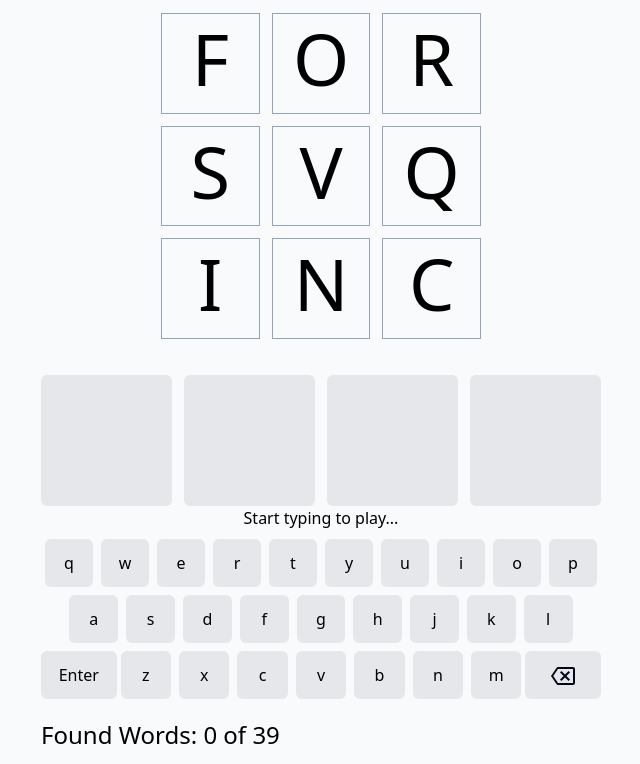
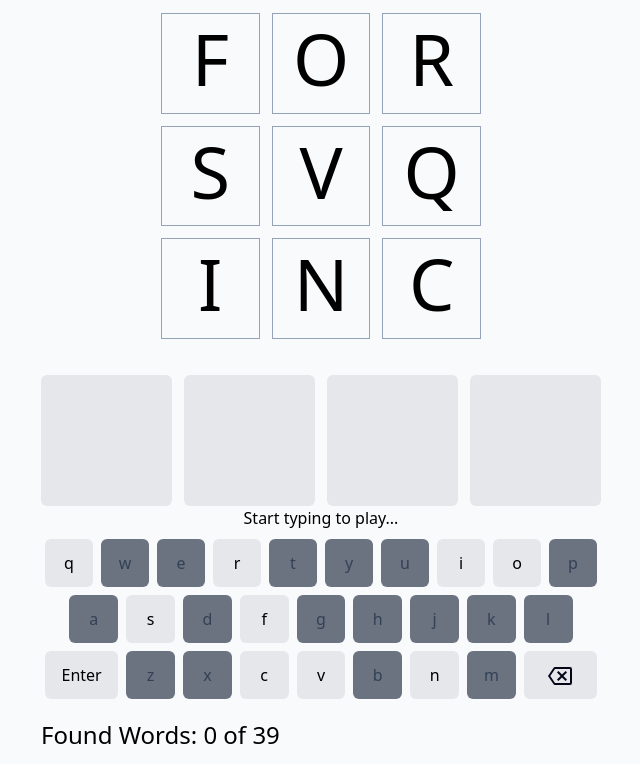
Before and after one commit to exportsmedia/word-finder, a website: page index.html in a window 1280 px wide. Shown: the part 187-951 px from the top of the page, without its empty margins (319-959 px from the left). Drawn offline with nearby package versions, Linux system fonts and the light colour scheme.

Commit message:
disable keyboard

```diff
--- a/index.html
+++ b/index.html
@@ -79,42 +79,42 @@
             <div id="keyboard">
 
               <div class="mt-2 m-auto text-center flex">
-                  <button type="button" @click="checkKey('q')" class="flex-1 mx-1 h-12 transition duration-150 ease-in-out bg-gray-200 rounded-md focus:outline-none text-center dark:bg-gray-700 dark:text-white">q</button>
-                  <button type="button" @click="checkKey('w')" class="flex-1 mx-1 h-12 transition duration-150 ease-in-out bg-gray-200 rounded-md focus:outline-none text-center dark:bg-gray-700 dark:text-white">w</button>
-                  <button type="button" @click="checkKey('e')" class="flex-1 mx-1 h-12 transition duration-150 ease-in-out bg-gray-200 rounded-md focus:outline-none text-center dark:bg-gray-700 dark:text-white">e</button>
-                  <button type="button" @click="checkKey('r')" class="flex-1 mx-1 h-12 transition duration-150 ease-in-out bg-gray-200 rounded-md focus:outline-none text-center dark:bg-gray-700 dark:text-white">r</button>
-                  <button type="button" @click="checkKey('t')" class="flex-1 mx-1 h-12 transition duration-150 ease-in-out bg-gray-200 rounded-md focus:outline-none text-center dark:bg-gray-700 dark:text-white">t</button>
-                  <button type="button" @click="checkKey('y')" class="flex-1 mx-1 h-12 transition duration-150 ease-in-out bg-gray-200 rounded-md focus:outline-none text-center dark:bg-gray-700 dark:text-white">y</button>
-                  <button type="button" @click="checkKey('u')" class="flex-1 mx-1 h-12 transition duration-150 ease-in-out bg-gray-200 rounded-md focus:outline-none text-center dark:bg-gray-700 dark:text-white">u</button>
-                  <button type="button" @click="checkKey('i')" class="flex-1 mx-1 h-12 transition duration-150 ease-in-out bg-gray-200 rounded-md focus:outline-none text-center dark:bg-gray-700 dark:text-white">i</button>
-                  <button type="button" @click="checkKey('o')" class="flex-1 mx-1 h-12 transition duration-150 ease-in-out bg-gray-200 rounded-md focus:outline-none text-center dark:bg-gray-700 dark:text-white">o</button>
-                  <button type="button" @click="checkKey('p')" class="flex-1 mx-1 h-12 transition duration-150 ease-in-out bg-gray-200 rounded-md focus:outline-none text-center dark:bg-gray-700 dark:text-white">p</button>
+                  <button type="button" @click="checkKey('q')" x-bind:disabled="buttonDisabled('q')" :class="buttonDisabled('q') ? 'bg-gray-500 dark:bg-slate-950 text-slate-700 dark:text-slate-600' : 'bg-gray-200 dark:bg-gray-700 dark:text-white'" class="flex-1 mx-1 h-12 transition duration-150 ease-in-out rounded-md focus:outline-none text-center">q</button>
+                  <button type="button" @click="checkKey('w')" x-bind:disabled="buttonDisabled('w')" :class="buttonDisabled('w') ? 'bg-gray-500 dark:bg-slate-950 text-slate-700 dark:text-slate-600' : 'bg-gray-200 dark:bg-gray-700 dark:text-white'" class="flex-1 mx-1 h-12 transition duration-150 ease-in-out rounded-md focus:outline-none text-center">w</button>
+                  <button type="button" @click="checkKey('e')" x-bind:disabled="buttonDisabled('e')" :class="buttonDisabled('e') ? 'bg-gray-500 dark:bg-slate-950 text-slate-700 dark:text-slate-600' : 'bg-gray-200 dark:bg-gray-700 dark:text-white'" class="flex-1 mx-1 h-12 transition duration-150 ease-in-out rounded-md focus:outline-none text-center">e</button>
+                  <button type="button" @click="checkKey('r')" x-bind:disabled="buttonDisabled('r')" :class="buttonDisabled('r') ? 'bg-gray-500 dark:bg-slate-950 text-slate-700 dark:text-slate-600' : 'bg-gray-200 dark:bg-gray-700 dark:text-white'" class="flex-1 mx-1 h-12 transition duration-150 ease-in-out rounded-md focus:outline-none text-center">r</button>
+                  <button type="button" @click="checkKey('t')" x-bind:disabled="buttonDisabled('t')" :class="buttonDisabled('t') ? 'bg-gray-500 dark:bg-slate-950 text-slate-700 dark:text-slate-600' : 'bg-gray-200 dark:bg-gray-700 dark:text-white'" class="flex-1 mx-1 h-12 transition duration-150 ease-in-out rounded-md focus:outline-none text-center">t</button>
+                  <button type="button" @click="checkKey('y')" x-bind:disabled="buttonDisabled('y')" :class="buttonDisabled('y') ? 'bg-gray-500 dark:bg-slate-950 text-slate-700 dark:text-slate-600' : 'bg-gray-200 dark:bg-gray-700 dark:text-white'" class="flex-1 mx-1 h-12 transition duration-150 ease-in-out rounded-md focus:outline-none text-center">y</button>
+                  <button type="button" @click="checkKey('u')" x-bind:disabled="buttonDisabled('u')" :class="buttonDisabled('u') ? 'bg-gray-500 dark:bg-slate-950 text-slate-700 dark:text-slate-600' : 'bg-gray-200 dark:bg-gray-700 dark:text-white'" class="flex-1 mx-1 h-12 transition duration-150 ease-in-out rounded-md focus:outline-none text-center">u</button>
+                  <button type="button" @click="checkKey('i')" x-bind:disabled="buttonDisabled('i')" :class="buttonDisabled('i') ? 'bg-gray-500 dark:bg-slate-950 text-slate-700 dark:text-slate-600' : 'bg-gray-200 dark:bg-gray-700 dark:text-white'" class="flex-1 mx-1 h-12 transition duration-150 ease-in-out rounded-md focus:outline-none text-center">i</button>
+                  <button type="button" @click="checkKey('o')" x-bind:disabled="buttonDisabled('o')" :class="buttonDisabled('o') ? 'bg-gray-500 dark:bg-slate-950 text-slate-700 dark:text-slate-600' : 'bg-gray-200 dark:bg-gray-700 dark:text-white'" class="flex-1 mx-1 h-12 transition duration-150 ease-in-out rounded-md focus:outline-none text-center">o</button>
+                  <button type="button" @click="checkKey('p')" x-bind:disabled="buttonDisabled('p')" :class="buttonDisabled('p') ? 'bg-gray-500 dark:bg-slate-950 text-slate-700 dark:text-slate-600' : 'bg-gray-200 dark:bg-gray-700 dark:text-white'" class="flex-1 mx-1 h-12 transition duration-150 ease-in-out rounded-md focus:outline-none text-center">p</button>
               </div>
 
               <div class="mt-2 m-auto text-center flex">
                 <div class="flex-1/2"></div>
-                <button type="button" @click="checkKey('a')" class="flex-1 mx-1 h-12 transition duration-150 ease-in-out bg-gray-200 rounded-md focus:outline-none text-center dark:bg-gray-700 dark:text-white">a</button>
-                <button type="button" @click="checkKey('s')" class="flex-1 mx-1 h-12 transition duration-150 ease-in-out bg-gray-200 rounded-md focus:outline-none text-center dark:bg-gray-700 dark:text-white">s</button>
-                <button type="button" @click="checkKey('d')" class="flex-1 mx-1 h-12 transition duration-150 ease-in-out bg-gray-200 rounded-md focus:outline-none text-center dark:bg-gray-700 dark:text-white">d</button>
-                <button type="button" @click="checkKey('f')" class="flex-1 mx-1 h-12 transition duration-150 ease-in-out bg-gray-200 rounded-md focus:outline-none text-center dark:bg-gray-700 dark:text-white">f</button>
-                <button type="button" @click="checkKey('g')" class="flex-1 mx-1 h-12 transition duration-150 ease-in-out bg-gray-200 rounded-md focus:outline-none text-center dark:bg-gray-700 dark:text-white">g</button>
-                <button type="button" @click="checkKey('h')" class="flex-1 mx-1 h-12 transition duration-150 ease-in-out bg-gray-200 rounded-md focus:outline-none text-center dark:bg-gray-700 dark:text-white">h</button>
-                <button type="button" @click="checkKey('j')" class="flex-1 mx-1 h-12 transition duration-150 ease-in-out bg-gray-200 rounded-md focus:outline-none text-center dark:bg-gray-700 dark:text-white">j</button>
-                <button type="button" @click="checkKey('k')" class="flex-1 mx-1 h-12 transition duration-150 ease-in-out bg-gray-200 rounded-md focus:outline-none text-center dark:bg-gray-700 dark:text-white">k</button>
-                <button type="button" @click="checkKey('l')" class="flex-1 mx-1 h-12 transition duration-150 ease-in-out bg-gray-200 rounded-md focus:outline-none text-center dark:bg-gray-700 dark:text-white">l</button>
+                <button type="button" @click="checkKey('a')" x-bind:disabled="buttonDisabled('a')" :class="buttonDisabled('a') ? 'bg-gray-500 dark:bg-slate-950 text-slate-700 dark:text-slate-600' : 'bg-gray-200 dark:bg-gray-700 dark:text-white'" class="flex-1 mx-1 h-12 transition duration-150 ease-in-out rounded-md focus:outline-none text-center">a</button>
+                <button type="button" @click="checkKey('s')" x-bind:disabled="buttonDisabled('s')" :class="buttonDisabled('s') ? 'bg-gray-500 dark:bg-slate-950 text-slate-700 dark:text-slate-600' : 'bg-gray-200 dark:bg-gray-700 dark:text-white'" class="flex-1 mx-1 h-12 transition duration-150 ease-in-out rounded-md focus:outline-none text-center">s</button>
+                <button type="button" @click="checkKey('d')" x-bind:disabled="buttonDisabled('d')" :class="buttonDisabled('d') ? 'bg-gray-500 dark:bg-slate-950 text-slate-700 dark:text-slate-600' : 'bg-gray-200 dark:bg-gray-700 dark:text-white'" class="flex-1 mx-1 h-12 transition duration-150 ease-in-out rounded-md focus:outline-none text-center">d</button>
+                <button type="button" @click="checkKey('f')" x-bind:disabled="buttonDisabled('f')" :class="buttonDisabled('f') ? 'bg-gray-500 dark:bg-slate-950 text-slate-700 dark:text-slate-600' : 'bg-gray-200 dark:bg-gray-700 dark:text-white'" class="flex-1 mx-1 h-12 transition duration-150 ease-in-out rounded-md focus:outline-none text-center">f</button>
+                <button type="button" @click="checkKey('g')" x-bind:disabled="buttonDisabled('g')" :class="buttonDisabled('g') ? 'bg-gray-500 dark:bg-slate-950 text-slate-700 dark:text-slate-600' : 'bg-gray-200 dark:bg-gray-700 dark:text-white'" class="flex-1 mx-1 h-12 transition duration-150 ease-in-out rounded-md focus:outline-none text-center">g</button>
+                <button type="button" @click="checkKey('h')" x-bind:disabled="buttonDisabled('h')" :class="buttonDisabled('h') ? 'bg-gray-500 dark:bg-slate-950 text-slate-700 dark:text-slate-600' : 'bg-gray-200 dark:bg-gray-700 dark:text-white'" class="flex-1 mx-1 h-12 transition duration-150 ease-in-out rounded-md focus:outline-none text-center">h</button>
+                <button type="button" @click="checkKey('j')" x-bind:disabled="buttonDisabled('j')" :class="buttonDisabled('j') ? 'bg-gray-500 dark:bg-slate-950 text-slate-700 dark:text-slate-600' : 'bg-gray-200 dark:bg-gray-700 dark:text-white'" class="flex-1 mx-1 h-12 transition duration-150 ease-in-out rounded-md focus:outline-none text-center">j</button>
+                <button type="button" @click="checkKey('k')" x-bind:disabled="buttonDisabled('k')" :class="buttonDisabled('k') ? 'bg-gray-500 dark:bg-slate-950 text-slate-700 dark:text-slate-600' : 'bg-gray-200 dark:bg-gray-700 dark:text-white'" class="flex-1 mx-1 h-12 transition duration-150 ease-in-out rounded-md focus:outline-none text-center">k</button>
+                <button type="button" @click="checkKey('l')" x-bind:disabled="buttonDisabled('l')" :class="buttonDisabled('l') ? 'bg-gray-500 dark:bg-slate-950 text-slate-700 dark:text-slate-600' : 'bg-gray-200 dark:bg-gray-700 dark:text-white'" class="flex-1 mx-1 h-12 transition duration-150 ease-in-out rounded-md focus:outline-none text-center">l</button>
                 <div class="flex-1/2"></div>
               </div>
 
               <div class="mt-2 m-auto text-center flex">
-                <button type="button" @click="checkKey('enter')" class="flex-1-1/2 h-12 transition duration-150 ease-in-out bg-gray-200 rounded-md focus:outline-none text-center dark:bg-gray-700 dark:text-white">Enter</button>
-                <button type="button" @click="checkKey('z')" class="flex-1 mx-1 h-12 transition duration-150 ease-in-out bg-gray-200 rounded-md focus:outline-none text-center dark:bg-gray-700 dark:text-white">z</button>
-                <button type="button" @click="checkKey('x')" class="flex-1 mx-1 h-12 transition duration-150 ease-in-out bg-gray-200 rounded-md focus:outline-none text-center dark:bg-gray-700 dark:text-white">x</button>
-                <button type="button" @click="checkKey('c')" class="flex-1 mx-1 h-12 transition duration-150 ease-in-out bg-gray-200 rounded-md focus:outline-none text-center dark:bg-gray-700 dark:text-white">c</button>
-                <button type="button" @click="checkKey('v')" class="flex-1 mx-1 h-12 transition duration-150 ease-in-out bg-gray-200 rounded-md focus:outline-none text-center dark:bg-gray-700 dark:text-white">v</button>
-                <button type="button" @click="checkKey('b')" class="flex-1 mx-1 h-12 transition duration-150 ease-in-out bg-gray-200 rounded-md focus:outline-none text-center dark:bg-gray-700 dark:text-white">b</button>
-                <button type="button" @click="checkKey('n')" class="flex-1 mx-1 h-12 transition duration-150 ease-in-out bg-gray-200 rounded-md focus:outline-none text-center dark:bg-gray-700 dark:text-white">n</button>
-                <button type="button" @click="checkKey('m')" class="flex-1 mx-1 h-12 transition duration-150 ease-in-out bg-gray-200 rounded-md focus:outline-none text-center dark:bg-gray-700 dark:text-white">m</button>
-                <button type="button" @click="checkKey('backspace')" class="flex-1-1/2 h-12 transition duration-150 ease-in-out bg-gray-200 rounded-md focus:outline-none text-center dark:bg-gray-700 dark:text-white">
+                <button type="button" @click="checkKey('enter')" class="flex-1-1/2 mx-1 h-12 transition duration-150 ease-in-out bg-gray-200 rounded-md focus:outline-none text-center dark:bg-gray-700 dark:text-white">Enter</button>
+                <button type="button" @click="checkKey('z')" x-bind:disabled="buttonDisabled('z')" :class="buttonDisabled('z') ? 'bg-gray-500 dark:bg-slate-950 text-slate-700 dark:text-slate-600' : 'bg-gray-200 dark:bg-gray-700 dark:text-white'" class="flex-1 mx-1 h-12 transition duration-150 ease-in-out rounded-md focus:outline-none text-center">z</button>
+                <button type="button" @click="checkKey('x')" x-bind:disabled="buttonDisabled('x')" :class="buttonDisabled('x') ? 'bg-gray-500 dark:bg-slate-950 text-slate-700 dark:text-slate-600' : 'bg-gray-200 dark:bg-gray-700 dark:text-white'" class="flex-1 mx-1 h-12 transition duration-150 ease-in-out rounded-md focus:outline-none text-center">x</button>
+                <button type="button" @click="checkKey('c')" x-bind:disabled="buttonDisabled('c')" :class="buttonDisabled('c') ? 'bg-gray-500 dark:bg-slate-950 text-slate-700 dark:text-slate-600' : 'bg-gray-200 dark:bg-gray-700 dark:text-white'" class="flex-1 mx-1 h-12 transition duration-150 ease-in-out rounded-md focus:outline-none text-center">c</button>
+                <button type="button" @click="checkKey('v')" x-bind:disabled="buttonDisabled('v')" :class="buttonDisabled('v') ? 'bg-gray-500 dark:bg-slate-950 text-slate-700 dark:text-slate-600' : 'bg-gray-200 dark:bg-gray-700 dark:text-white'" class="flex-1 mx-1 h-12 transition duration-150 ease-in-out rounded-md focus:outline-none text-center">v</button>
+                <button type="button" @click="checkKey('b')" x-bind:disabled="buttonDisabled('b')" :class="buttonDisabled('b') ? 'bg-gray-500 dark:bg-slate-950 text-slate-700 dark:text-slate-600' : 'bg-gray-200 dark:bg-gray-700 dark:text-white'" class="flex-1 mx-1 h-12 transition duration-150 ease-in-out rounded-md focus:outline-none text-center">b</button>
+                <button type="button" @click="checkKey('n')" x-bind:disabled="buttonDisabled('n')" :class="buttonDisabled('n') ? 'bg-gray-500 dark:bg-slate-950 text-slate-700 dark:text-slate-600' : 'bg-gray-200 dark:bg-gray-700 dark:text-white'" class="flex-1 mx-1 h-12 transition duration-150 ease-in-out rounded-md focus:outline-none text-center">n</button>
+                <button type="button" @click="checkKey('m')" x-bind:disabled="buttonDisabled('m')" :class="buttonDisabled('m') ? 'bg-gray-500 dark:bg-slate-950 text-slate-700 dark:text-slate-600' : 'bg-gray-200 dark:bg-gray-700 dark:text-white'" class="flex-1 mx-1 h-12 transition duration-150 ease-in-out rounded-md focus:outline-none text-center">m</button>
+                <button type="button" @click="checkKey('backspace')" class="flex-1-1/2 mx-1 h-12 transition duration-150 ease-in-out bg-gray-200 rounded-md focus:outline-none text-center dark:bg-gray-700 dark:text-white">
                   <svg class="w-6 inline-block dark:fill-white fill-slate-950" xmlns="http://www.w3.org/2000/svg" viewBox="0 0 24 24"><title>backspace</title><path d="M19,15.59L17.59,17L14,13.41L10.41,17L9,15.59L12.59,12L9,8.41L10.41,7L14,10.59L17.59,7L19,8.41L15.41,12L19,15.59M22,3A2,2 0 0,1 24,5V19A2,2 0 0,1 22,21H7C6.31,21 5.77,20.64 5.41,20.11L0,12L5.41,3.88C5.77,3.35 6.31,3 7,3H22M22,5H7L2.28,12L7,19H22V5Z" /></svg>
                 </button>
               </div>
--- a/main.js
+++ b/main.js
@@ -108,6 +108,12 @@ document.addEventListener('alpine:init', () => {
 
             this.updateStats()
             this.parseStats()
+        },
+        buttonDisabled(key) {
+            if (!this.todaysLetters.includes(key)) {
+                return true;
+            }
+            return false;
         },
         deleteLetter() {
             if(this.letterFour.length > 0) {
```
Also changed, not shown: dist/output.css.
